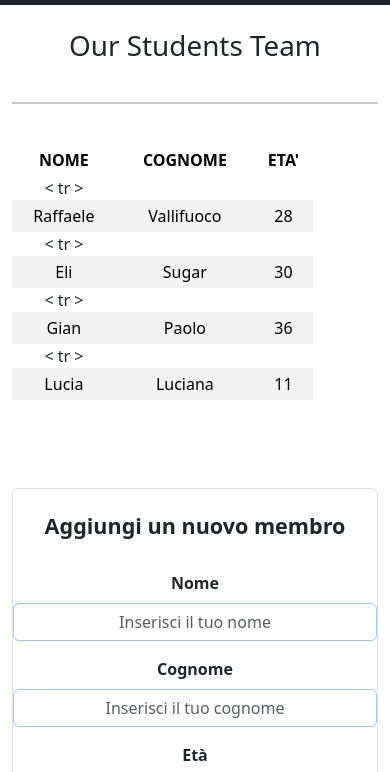
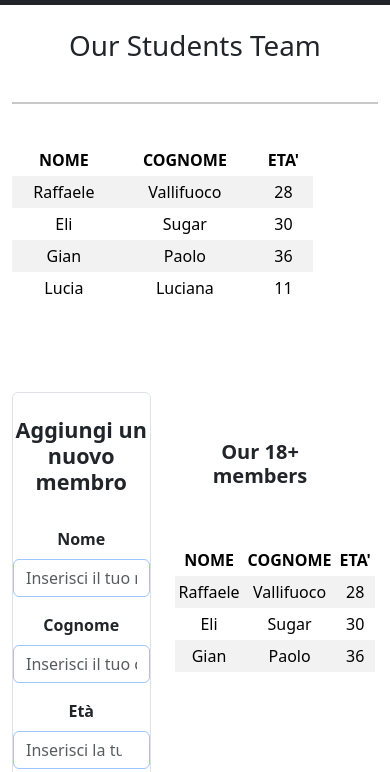
Before and after one commit to RaffaeleVallifuoco/-js-oggetti-studenti, a plain HTML site: page index.html in a window 390 px wide. Both pictures are taken after a click on the button "Filter by age". Shown: the part 51-823 px from the top of the page. Drawn offline with nearby package versions, Linux system fonts and the light colour scheme.

Commit message:
ADD : member filter table

```diff
--- a/Js/newApp.js
+++ b/Js/newApp.js
@@ -1,6 +1,10 @@
 console.log('OURSTUDENTS');
 
 //GLOBAL VAR
+
+const tableElement = document.getElementById('usersTable');
+const filterTableElement = document.getElementById('filter-table');
+
 
 //MAIN
 const studentTable = [
@@ -46,7 +50,7 @@ for (let i = 0; i < studentTable.length; i++) {
 console.log(studentTable);
 const filterElement = document.getElementById('filter');
 filter.addEventListener('click', filtra);
-filtra (studentTable);
+//filtra (studentTable);
 
 
 
@@ -56,20 +60,19 @@ filtra (studentTable);
 
 function appendTable(member) {
 
-    const tableElement = document.getElementById('usersTable')
     const trString = `
-        < tr >
+        <tr>
             <td>${member.name}</td>
             <td>${member.last}</td>
             <td>${member.age}</td>
-        </tr >
+        </tr>
         `
 
         tableElement.innerHTML += trString;
 }
 
 const form = document.getElementById('add-form');
-form.addEventListener('submit', addMember, svuota);
+form.addEventListener('submit', addMember);
 
 
 
@@ -78,9 +81,9 @@ form.addEventListener('submit', addMember, svuota);
 
 function addMember(e) {
     e.preventDefault()
-    const name = document.getElementById('name').value // string
-    const last = document.getElementById('last').value // string
-    const age = document.getElementById('age').value // string
+    const name = document.getElementById('name').value;
+    const last = document.getElementById('last').value;
+    const age = document.getElementById('age').value;
 
     const newMember = {
         name : name,
@@ -95,7 +98,7 @@ function addMember(e) {
     console.log(studentTable)
 
     appendTable(newMember);
-
+    svuota();
 }
 
 
@@ -107,7 +110,22 @@ function svuota() {
 
 // filtra
 
-function filtra (studentTables) {
+function filtra (member) {
     const people = studentTable.filter(studentTable => studentTable.age >= 18);
     console.log(people);
+    for (let i = 0; i < people.length; i++) {
+        const filterPeople = people[i];
+        const trFilterString = `
+        <tr>
+            <td>${filterPeople.name}</td>
+            <td>${filterPeople.last}</td>
+            <td>${filterPeople.age}</td>
+        </tr>
+        `
+
+        filterTableElement.innerHTML += trFilterString;
+
+
+
+    }
 }
--- a/index.html
+++ b/index.html
@@ -38,7 +38,7 @@
 
                             <!-- TABLE -->
 
-                            <table id="usersTable" class="table  table-striped table-borderless table-sm">
+                            <table  class="table  table-striped table-borderless table-sm">
                                 <thead>
                                     <tr>
                                         <th scope="col">NOME</th>
@@ -46,7 +46,7 @@
                                         <th scope="col">ETA'</th>
                                     </tr>
                                 </thead>
-                                <tbody class="table-group-divider">
+                                <tbody id="usersTable" class="table-group-divider">
                                 </tbody>
                             </table>
                         </div>
@@ -58,7 +58,7 @@
 
                         <!-- LEFT COL -->
 
-                        <div class="col-md-5">
+                        <div class="col-5">
                             <section>
 
                                 <!-- FORM -->
@@ -88,7 +88,20 @@
                         </div>
 
                         <!-- RIGHT COL -->
-
+                        <div class="col-6 ">
+                            <h5 class="py-5 fw-bold">Our 18+ members</h5>
+                            <table class="table  table-striped table-borderless table-sm ">
+                                <thead>
+                                    <tr>
+                                        <th scope="col">NOME</th>
+                                        <th scope="col">COGNOME</th>
+                                        <th scope="col">ETA'</th>
+                                    </tr>
+                                </thead>
+                                <tbody id="filter-table" class="table-group-divider">
+                                </tbody>
+                            </table>
+                        </div>
 
 
                     </div>
```
